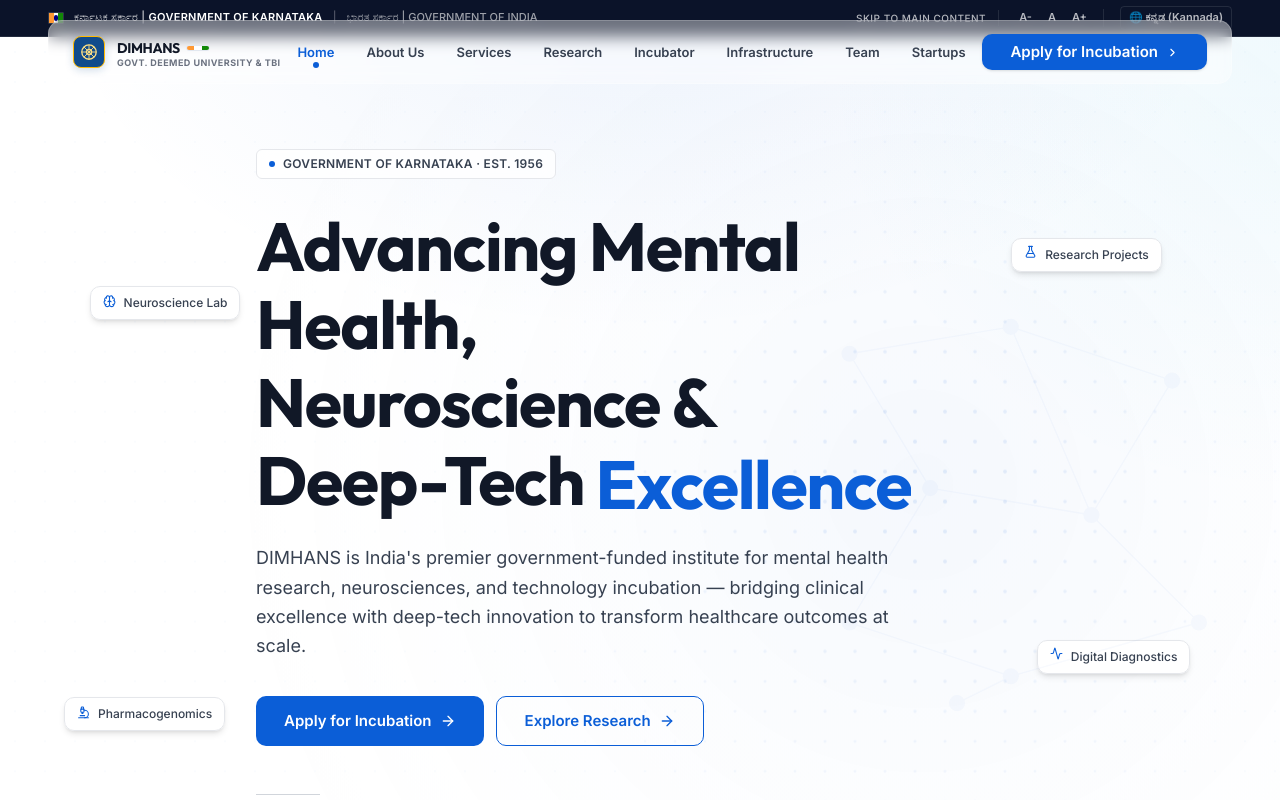
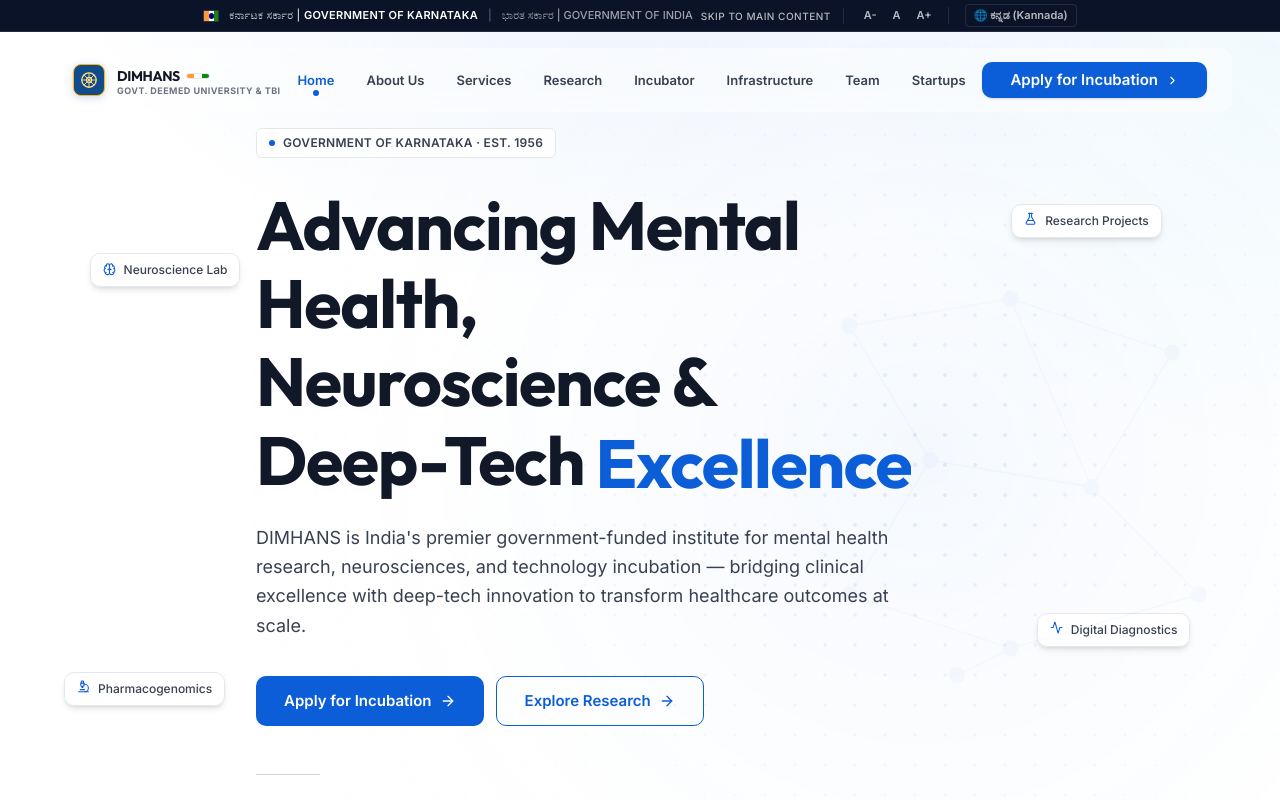
Before and after one commit to dakshdubey/gov, a Next.js app: page / in a window 1280 px wide. Shown: the top 800 px of the page. Built offline with nearby package versions, Linux system fonts and the light colour scheme.

Commit message:
fix: position header below fixed GovTopBar to prevent overlap and increase page top paddings

```diff
--- a/src/app/(legal)/accessibility/page.tsx
+++ b/src/app/(legal)/accessibility/page.tsx
@@ -83,7 +83,7 @@
     <div className="min-h-screen bg-white">
       {/* Page Header */}
       <div className="border-b border-[var(--color-border)] bg-[var(--color-surface)]">
-        <div className="container-site py-10 pt-24">
+        <div className="container-site py-10 pt-32">
           <Link
             href="/"
             className="inline-flex items-center gap-2 text-sm text-[var(--color-text-muted)] hover:text-[var(--color-primary)] transition-colors mb-6"
--- a/src/app/(legal)/privacy-policy/page.tsx
+++ b/src/app/(legal)/privacy-policy/page.tsx
@@ -146,7 +146,7 @@
     <div className="min-h-screen bg-white">
       {/* Page Header */}
       <div className="border-b border-[var(--color-border)] bg-[var(--color-surface)]">
-        <div className="container-site py-10 pt-24">
+        <div className="container-site py-10 pt-32">
           <Link
             href="/"
             className="inline-flex items-center gap-2 text-sm text-[var(--color-text-muted)] hover:text-[var(--color-primary)] transition-colors mb-6"
--- a/src/app/(legal)/rti/page.tsx
+++ b/src/app/(legal)/rti/page.tsx
@@ -79,7 +79,7 @@
     <div className="min-h-screen bg-white">
       {/* Page Header */}
       <div className="border-b border-[var(--color-border)] bg-[var(--color-surface)]">
-        <div className="container-site py-10 pt-24">
+        <div className="container-site py-10 pt-32">
           <Link
             href="/"
             className="inline-flex items-center gap-2 text-sm text-[var(--color-text-muted)] hover:text-[var(--color-primary)] transition-colors mb-6"
--- a/src/app/(legal)/terms-of-use/page.tsx
+++ b/src/app/(legal)/terms-of-use/page.tsx
@@ -137,7 +137,7 @@
     <div className="min-h-screen bg-white">
       {/* Page Header */}
       <div className="border-b border-[var(--color-border)] bg-[var(--color-surface)]">
-        <div className="container-site py-10 pt-24">
+        <div className="container-site py-10 pt-32">
           <Link
             href="/"
             className="inline-flex items-center gap-2 text-sm text-[var(--color-text-muted)] hover:text-[var(--color-primary)] transition-colors mb-6"
--- a/src/components/GovTopBar.tsx
+++ b/src/components/GovTopBar.tsx
@@ -11,7 +11,7 @@
 
   return (
     <div
-      className="bg-[#0b1329] text-white border-b border-white/10 text-[11px] font-medium py-1.5"
+      className="fixed top-0 left-0 right-0 z-50 bg-[#0b1329] text-white border-b border-white/10 text-[11px] font-medium h-8 flex items-center"
       role="complementary"
       aria-label="Government of India and Karnataka official portal header"
     >
--- a/src/components/Header.tsx
+++ b/src/components/Header.tsx
@@ -53,10 +53,10 @@
   return (
     <>
       <header
-        className={`fixed top-0 left-0 right-0 z-50 transition-all duration-500 ${
+        className={`fixed top-8 left-0 right-0 z-40 transition-all duration-500 ${
           isScrolled
-            ? "py-3"
-            : "py-5"
+            ? "py-2"
+            : "py-4"
         }`}
         role="banner"
       >
--- a/src/components/Hero.tsx
+++ b/src/components/Hero.tsx
@@ -107,7 +107,7 @@
       </svg>
 
       {/* === HERO CONTENT === */}
-      <div className="container-site relative z-10 pt-28 pb-16">
+      <div className="container-site relative z-10 pt-32 pb-16">
         <div className="max-w-3xl mx-auto lg:mx-0">
 
           {/* Government badge */}
--- a/src/components/LegalHeader.tsx
+++ b/src/components/LegalHeader.tsx
@@ -7,7 +7,7 @@
 export default function LegalHeader() {
   return (
     <header
-      className="fixed top-0 left-0 right-0 z-50 bg-white/95 backdrop-blur-md border-b border-[var(--color-border)] shadow-sm"
+      className="fixed top-8 left-0 right-0 z-40 bg-white/95 backdrop-blur-md border-b border-[var(--color-border)] shadow-sm"
       role="banner"
     >
       <div className="container-site">
```
